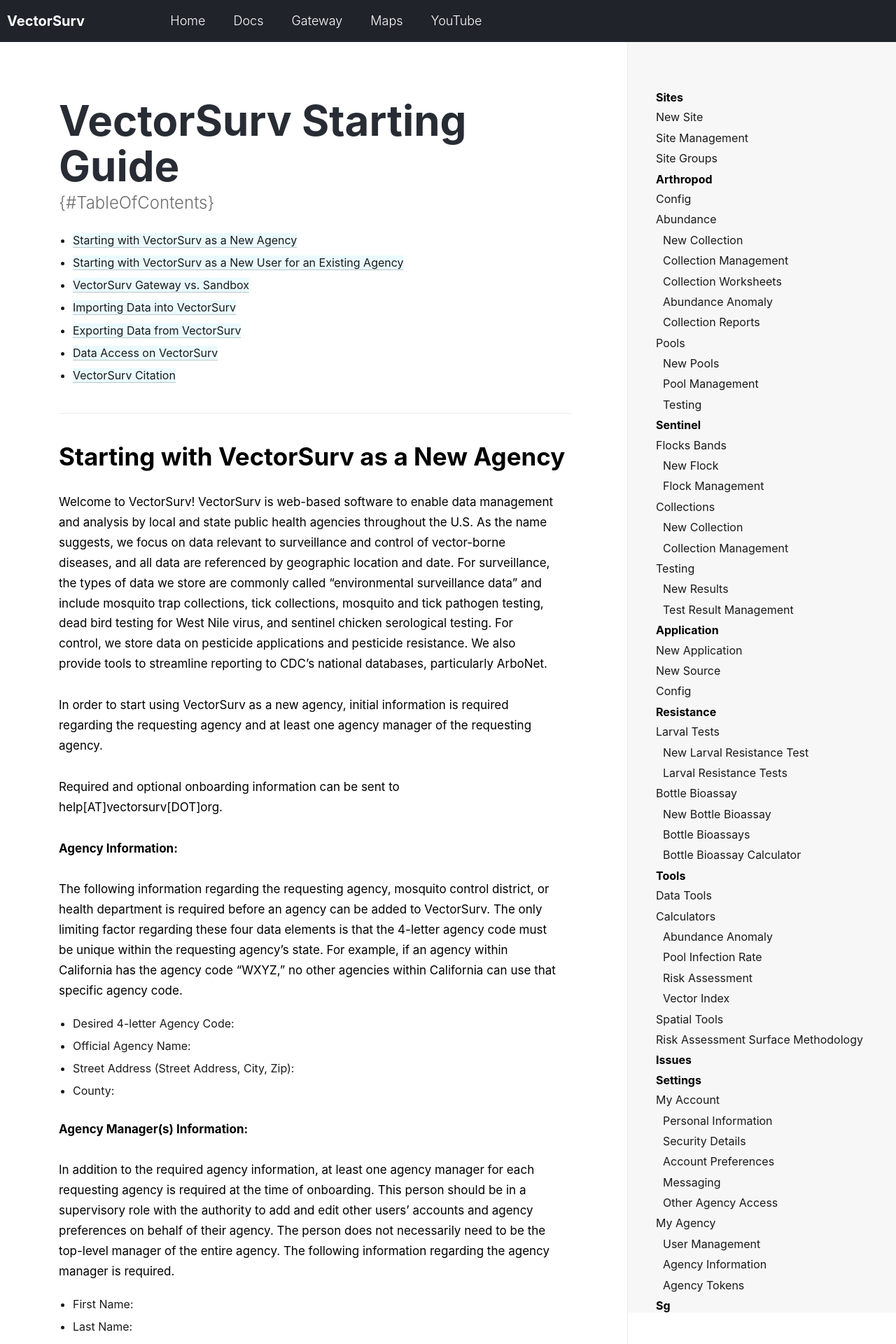
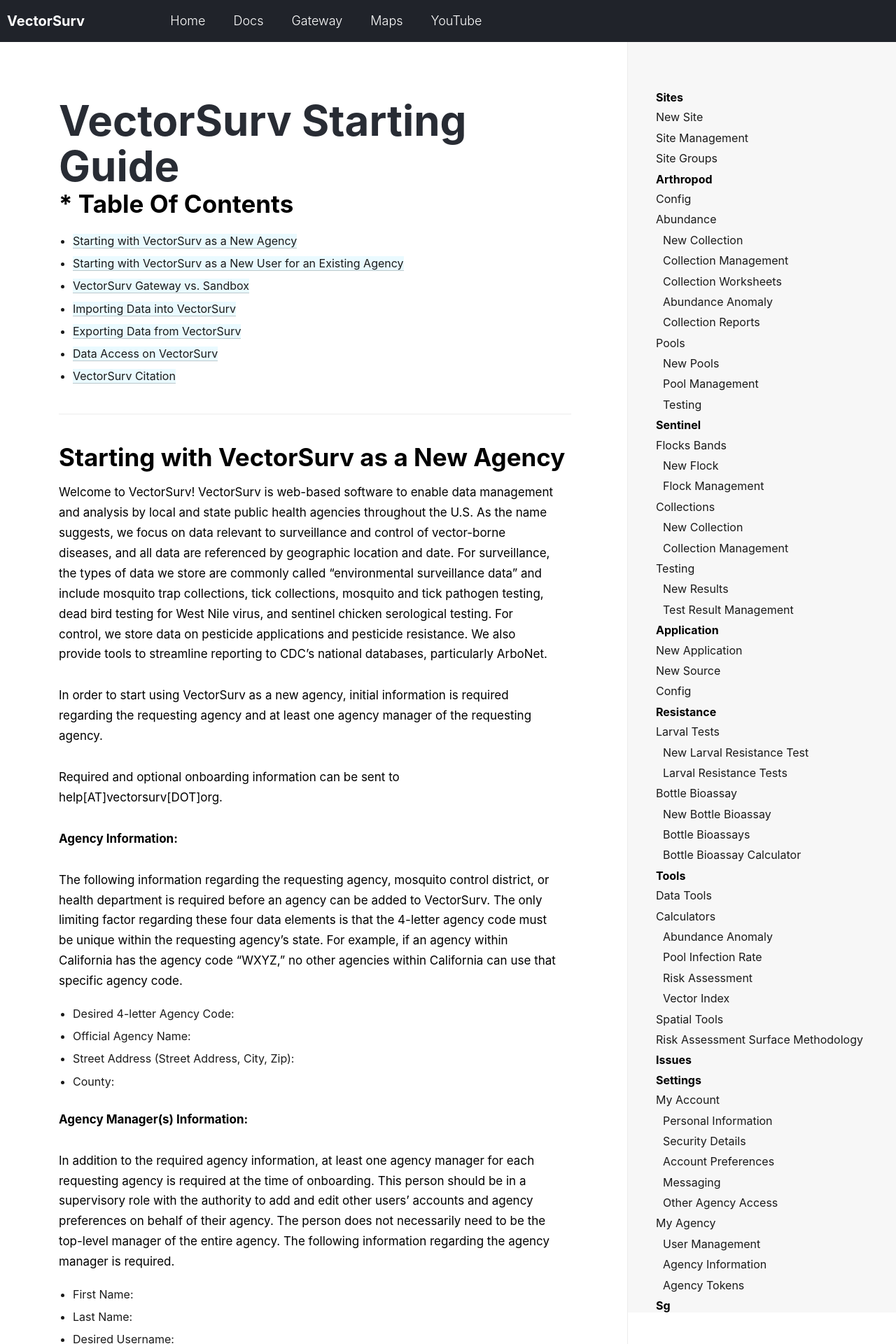
Before and after one commit to tlvaldepena/vectorsurv.org, a Jekyll site: the page built from _docs/starting/VectorSurv_FAQ.md, in a window 1280 px wide. Shown: the top 1920 px of the page at 70% size. Built offline with Jekyll 4.4.1, drawn with Linux system fonts in a browser that asks for light colours.

Commit message:
Update VectorSurv_FAQ.md

```diff
--- a/_docs/starting/VectorSurv_FAQ.md
+++ b/_docs/starting/VectorSurv_FAQ.md
@@ -3,7 +3,7 @@
 permalink: /starting/
 ---
 
-{#TableOfContents}
+## * Table Of Contents {#TableOfContents}
 
 * [Starting with VectorSurv as a New Agency](#StartingOnVectorSurvAgency)
 
```
